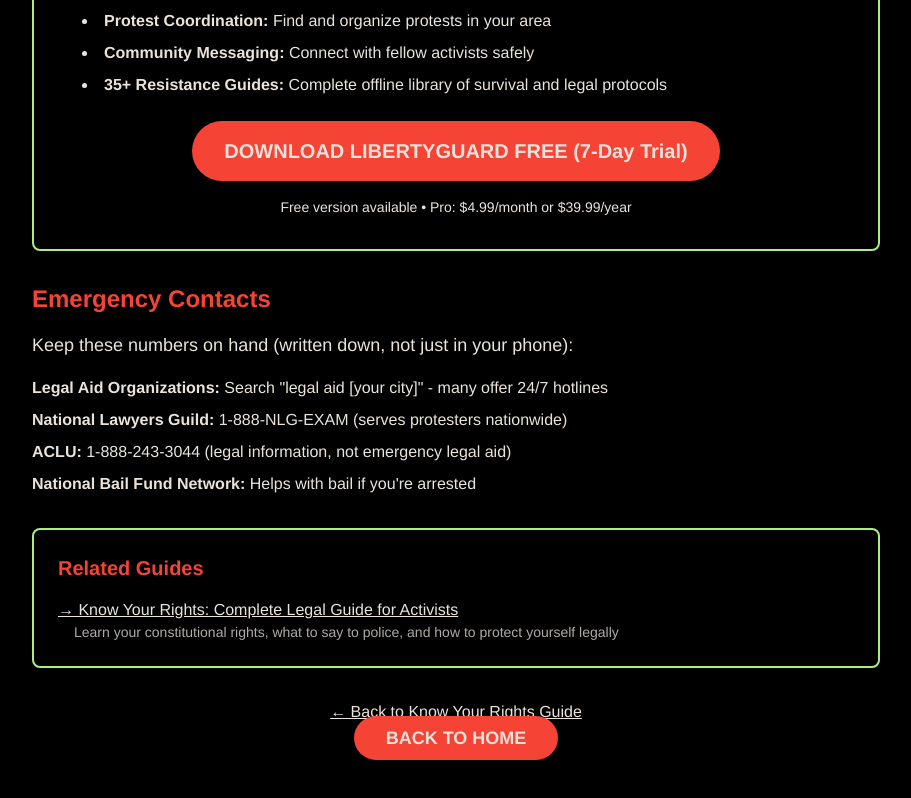
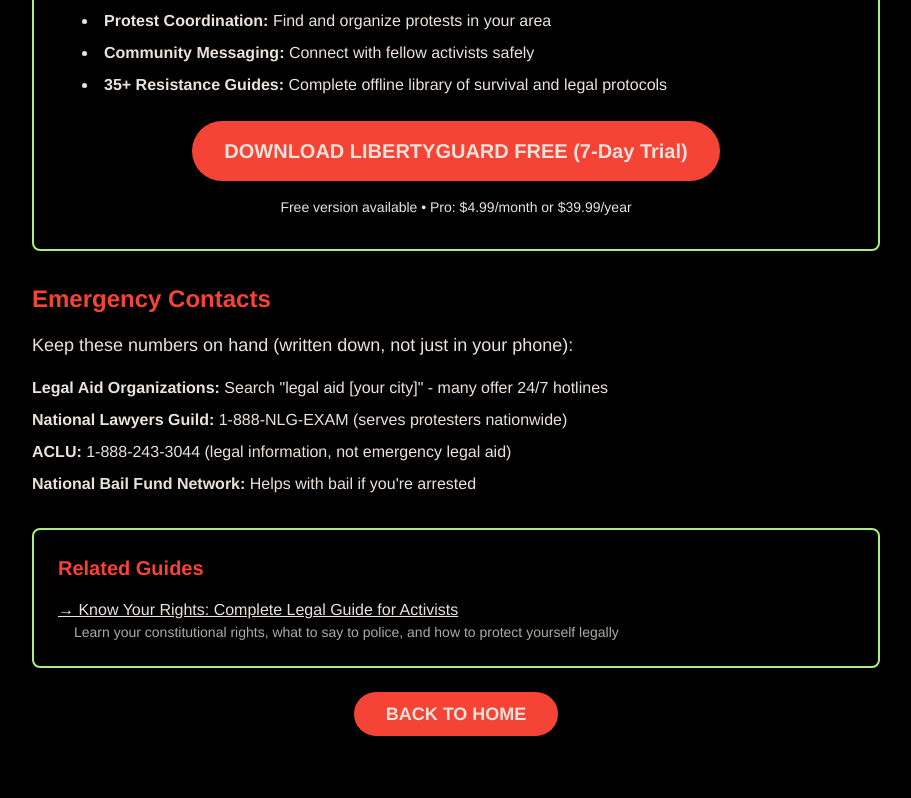
Before and after one commit to thedanperry/LibertyGuard-Website, a Next.js app: page /protest-safety in a window 1280 px wide. Shown: the part 3865-4663 px from the top of the page, without its empty margins (184-1095 px from the left). Built offline with nearby package versions, Linux system fonts and the light colour scheme.

Commit message:
Fix back to home button styling only

```diff
--- a/src/app/know-your-rights/page.tsx
+++ b/src/app/know-your-rights/page.tsx
@@ -252,10 +252,7 @@
                 </li>
               </ul>
             </div>
-            <div className="text-center space-y-4">
-              <Link href="/protest-safety" className="text-climate-cream hover:text-climate-red transition-colors underline block">
-                ← Back to Protest Safety Guide
-              </Link>
+            <div className="text-center mt-12">
               <Link href="/" className="bg-climate-red text-climate-cream px-8 py-3 rounded-full text-lg font-bold hover:bg-red-700 transition-colors">
                 BACK TO HOME
               </Link>
--- a/src/app/protest-safety/page.tsx
+++ b/src/app/protest-safety/page.tsx
@@ -221,10 +221,7 @@
                 </li>
               </ul>
             </div>
-            <div className="text-center space-y-4">
-              <Link href="/know-your-rights" className="text-climate-cream hover:text-climate-red transition-colors underline block">
-                ← Back to Know Your Rights Guide
-              </Link>
+            <div className="text-center mt-12">
               <Link href="/" className="bg-climate-red text-climate-cream px-8 py-3 rounded-full text-lg font-bold hover:bg-red-700 transition-colors">
                 BACK TO HOME
               </Link>
```
